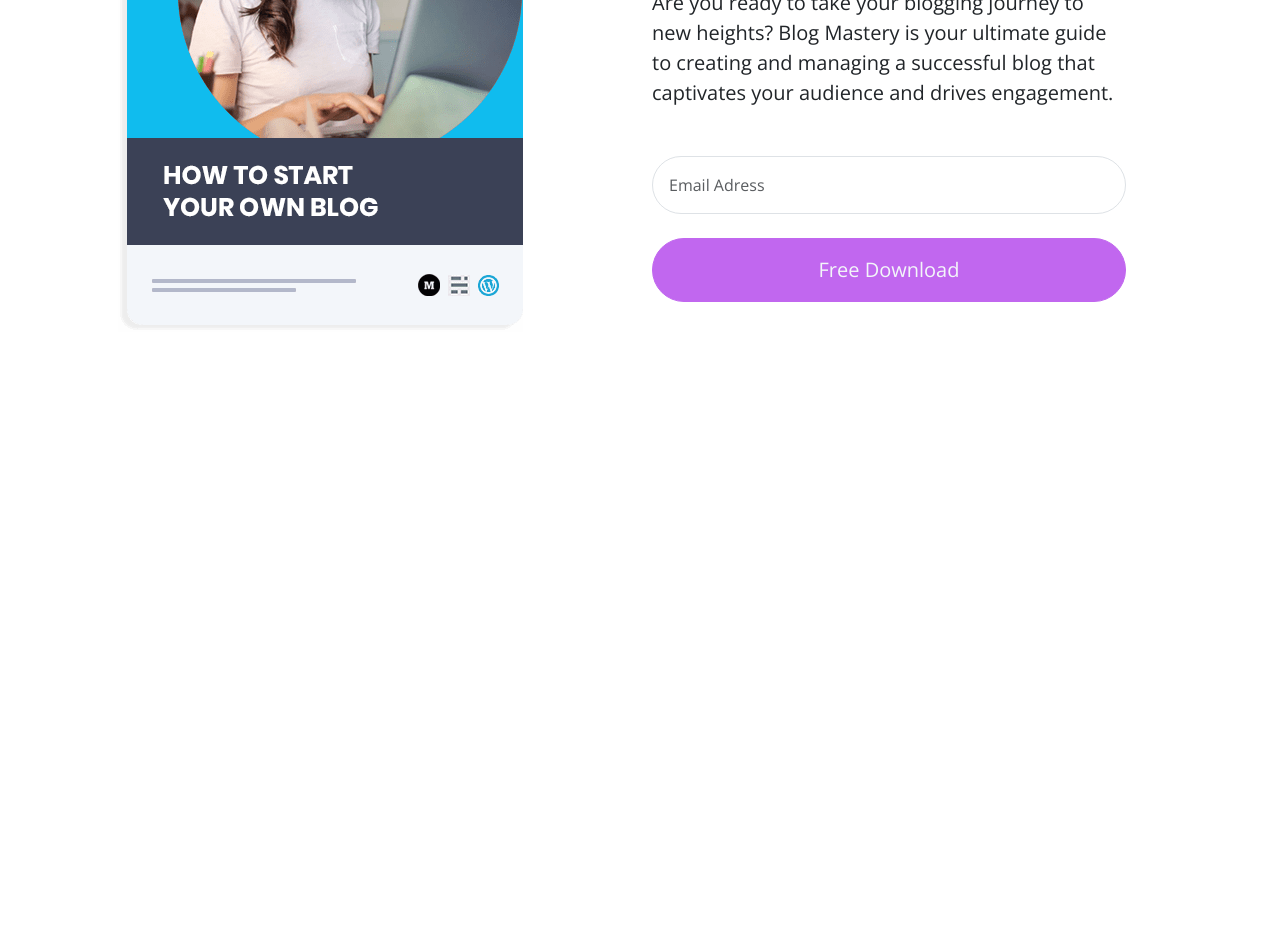
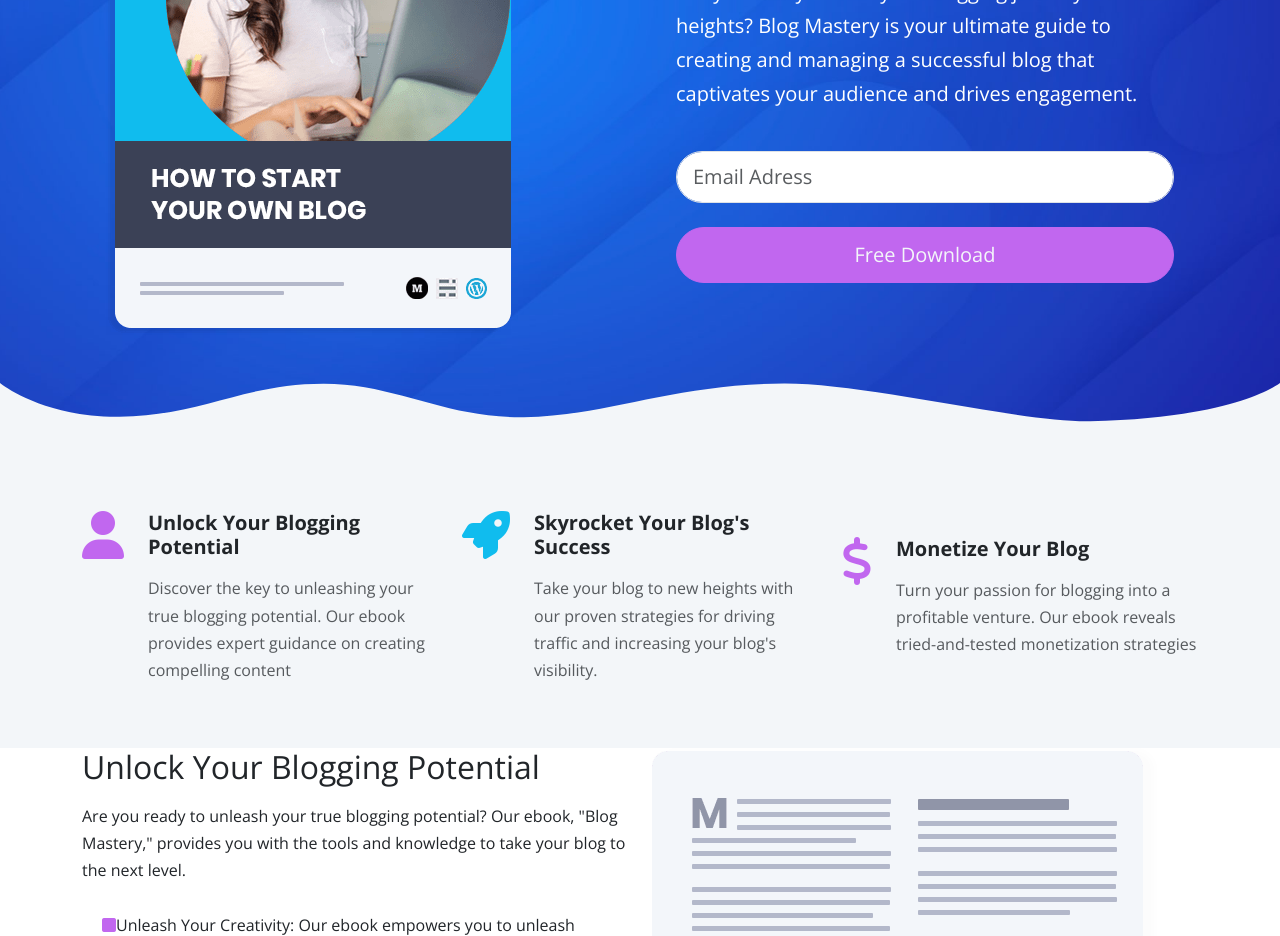
Before and after one commit to alziani/Ebook-website, a website: page index.html in a window 1280 px wide. Shown: the part 350-1286 px from the top of the page. Before the commit the page ends 800 px from the top, so only its background shows below. Drawn offline with nearby package versions, Linux system fonts and the light colour scheme; a web font is replaced by a local one.

Commit message:
icons and details sections

```diff
--- a/index.html
+++ b/index.html
@@ -54,31 +54,158 @@
     </nav>
 
     <!-- Header Hero Section -->
-    <div class="container p-5">
-      <div class="row text-sm-center text-md-start">
-        <div class="col">
-          <img src="./images/download-ebook.png" alt="" />
+    <header class="header">
+      <!-- Hero -->
+      <div class="hero text-white pt-5">
+        <div class="container-xl">
+          <div class="row">
+            <div class="col-md-6">
+              <div class="image-container mb-5 px-4">
+                <img
+                  src="./images/download-ebook.png"
+                  alt="image"
+                  class="fluid"
+                />
               </div>
-        <div class="col p-5">
-          <h1 class="display-3 fw-bolder">Welcome to Blog Mastery</h1>
-          <p class="h5 mb-5 lh-base">
-            Are you ready to take your blogging journey to new heights? Blog
-            Mastery is your ultimate guide to creating and managing a successful
-            blog that captivates your audience and drives engagement.
+            </div>
+            <div class="col-md-6">
+              <div
+                class="text-container p-4 d-flex flex-column justify-content-center"
+              >
+                <h1 class="display-3 fw-bold">Welcome to Blog Mastery</h1>
+                <p class="lead">
+                  Are you ready to take your blogging journey to new heights?
+                  Blog Mastery is your ultimate guide to creating and managing a
+                  successful blog that captivates your audience and drives
+                  engagement.
                 </p>
-          <div class="d-grid">
+
+                <!-- Form -->
+                <div class="form-container text-center">
+                  <form>
+                    <div class="my-4">
                       <input
                         type="email"
-              class="form-control mb-4 p-3 rounded-pill"
+                        class="form-control form-control-lg rounded-5"
                         placeholder="Email Adress"
                       />
-            <button class="btn btn-primary p-3 text-light fs-5">
+                    </div>
+                    <div class="d-grid">
+                      <button class="btn btn-primary btn-lg text-light">
                         Free Download
                       </button>
+                    </div>
+                  </form>
                 </div>
               </div>
             </div>
           </div>
+        </div>
+      </div>
+      <svg
+        class="frame-decoration"
+        data-name="Layer 2"
+        xmlns="http://www.w3.org/2000/svg"
+        preserveAspectRatio="none"
+        viewBox="0 0 1920 192.275"
+      >
+        <defs>
+          <style>
+            .cls-1 {
+              fill: #f3f6f9;
+            }
+          </style>
+        </defs>
+        <title>frame-decoration</title>
+        <path
+          class="cls-1"
+          d="M0,158.755s63.9,52.163,179.472,50.736c121.494-1.5,185.839-49.738,305.984-49.733,109.21,0,181.491,51.733,300.537,50.233,123.941-1.562,225.214-50.126,390.43-50.374,123.821-.185,353.982,58.374,458.976,56.373,217.907-4.153,284.6-57.236,284.6-57.236V351.03H0V158.755Z"
+          transform="translate(0 -158.755)"
+        />
+      </svg>
+    </header>
+
+    <!-- Icons section -->
+    <section class="icons bg-light pb-5">
+      <div class="container-xl">
+        <div class="row hstack g-4">
+          <div class="col-md-4 d-flex gap-4">
+            <i class="fa-regular fa-user fa-3x text-primary"></i>
+
+            <div>
+              <h5 class="fw-bold">Unlock Your Blogging Potential</h5>
+              <p class="text-muted">
+                Discover the key to unleashing your true blogging potential. Our
+                ebook provides expert guidance on creating compelling content
+              </p>
+            </div>
+          </div>
+          <div class="col-md-4 d-flex gap-4">
+            <i class="fa-solid fa-rocket text-secondary fa-3x"></i>
+
+            <div>
+              <h5 class="fw-bold">Skyrocket Your Blog's Success</h5>
+              <p class="text-muted">
+                Take your blog to new heights with our proven strategies for
+                driving traffic and increasing your blog's visibility.
+              </p>
+            </div>
+          </div>
+          <div class="col-md-4 d-flex gap-4">
+            <i class="fa-solid fa-dollar-sign text-primary fa-3x"></i>
+
+            <div>
+              <h5 class="fw-bold">Monetize Your Blog</h5>
+              <p class="text-muted">
+                Turn your passion for blogging into a profitable venture. Our
+                ebook reveals tried-and-tested monetization strategies
+              </p>
+            </div>
+          </div>
+        </div>
+      </div>
+    </section>
+
+    <!-- Details section -->
+    <section class="pb-5">
+      <div class="container-xl">
+        <div class="row">
+          <div class="col-md-6 d-flex flex-column">
+            <h2>Unlock Your Blogging Potential</h2>
+            <p>
+              Are you ready to unleash your true blogging potential? Our ebook,
+              "Blog Mastery," provides you with the tools and knowledge to take
+              your blog to the next level.
+            </p>
+            <div class="p-1">
+              <ul class="list-group list-group-flush">
+                <li class="list-group-item">
+                  <i class="fa-regular fa-square text-primary"></i>Unleash Your
+                  Creativity: Our ebook empowers you to unleash your creativity
+                  and express your unique voice through your blog.
+                </li>
+                <li class="list-group-item">
+                  <i class="fa-regular fa-square text-primary"></i> Maximize
+                  Your Reach: Learn how to optimize your blog for search
+                  engines.
+                </li>
+                <li class="list-group-item">
+                  <i class="fa-regular fa-square text-primary"></i>Monetization
+                  Strategies: Discover various monetization strategies, such as
+                  sponsored content & affiliate marketing.
+                </li>
+                <li class="list-group-item">Dapibus ac facilisis in</li>
+                <li class="list-group-item">Morbi leo risus</li>
+              </ul>
+            </div>
+            <button class="btn btn-primary">Get Tour Copy Now</button>
+          </div>
+          <div class="col-md-6">
+            <img src="./images/description.png" alt="" />
+          </div>
+        </div>
+      </div>
+    </section>
 
     <script src="js/bootstrap.bundle.min.js"></script>
     <script src="js/script.js"></script>
--- a/scss/bootstrap.scss
+++ b/scss/bootstrap.scss
@@ -29,4 +29,21 @@ $btn-padding-y-lg : $buttn-padding-y;
 
 $navbar-toggler-border-radius:5px;
 
+// Spacers
+$spacer : 1rem !default;
+$spacers : (
+    0: 0,
+    1: $spacer * .25,
+    2: $spacer * .5,
+    3: $spacer ,
+    4: $spacer * 1.5,
+    5: $spacer * 3,
+    6: $spacer * 6,
+    7: $spacer * 8,
+    8: $spacer * 12,
+) !default;
+
+$line-height-base : 1.7;
+$headings-margin-bottom : $spacer * 1;
+
 @import '../node_modules/bootstrap/scss/bootstrap';
--- a/scss/styles.scss
+++ b/scss/styles.scss
@@ -1,3 +1,18 @@
 .navbar .btn-outline-light:hover {
     color :var(--bs-dark)
 }
+
+.header {
+    background: url(../images/header-background.jpg) center center no-repeat ;
+    background-size: cover;
+}
+
+@media (max-width: 1000px) {
+.hero .image-contaner{
+    display: flex;
+    justify-content: center;
+}
+.hero .text-container{
+    text-align: center;
+}
+}
```
Also changed, not shown: css/bootstrap.css, css/styles.css. Lines whose indentation alone changed are shown as unchanged.
